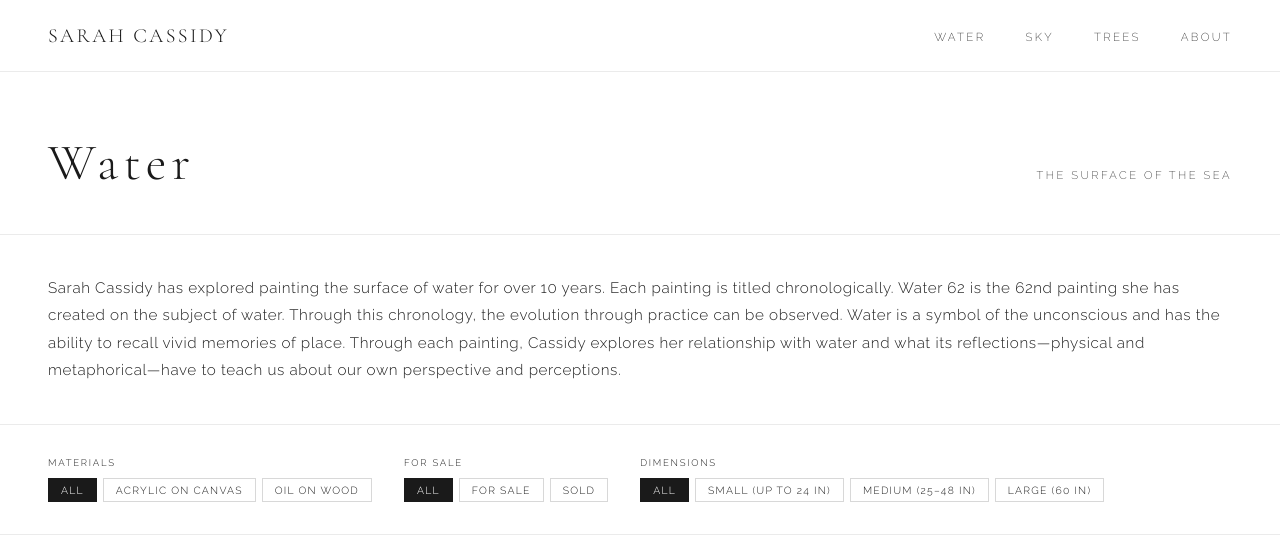
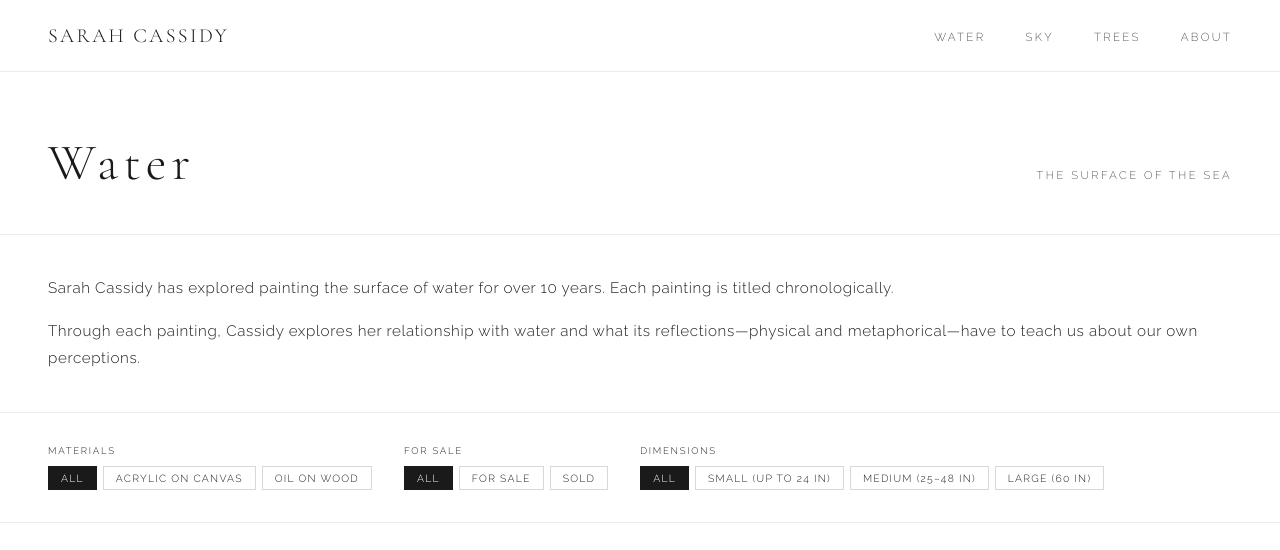
Before and after one commit to misscassidy/sarahcassidy.art, a plain HTML site: page water.html in a window 1280 px wide. Shown: the top 550 px of the page. Drawn offline with nearby package versions, Linux system fonts and the light colour scheme.

Commit message:
Update Water page bio text
Co-Authored-By: Claude Opus 5.5 <noreply@anthropic.com>

```diff
--- a/water.html
+++ b/water.html
@@ -26,7 +26,8 @@
     </div>
 
     <div class="collection-intro">
-      <p>Sarah Cassidy has explored painting the surface of water for over 10 years. Each painting is titled chronologically. Water 62 is the 62nd painting she has created on the subject of water. Through this chronology, the evolution through practice can be observed. Water is a symbol of the unconscious and has the ability to recall vivid memories of place. Through each painting, Cassidy explores her relationship with water and what its reflections—physical and metaphorical—have to teach us about our own perspective and perceptions.</p>
+      <p>Sarah Cassidy has explored painting the surface of water for over 10 years. Each painting is titled chronologically.</p>
+      <p>Through each painting, Cassidy explores her relationship with water and what its reflections—physical and metaphorical—have to teach us about our own perceptions.</p>
     </div>
 
     <div class="painting-filters">
```
